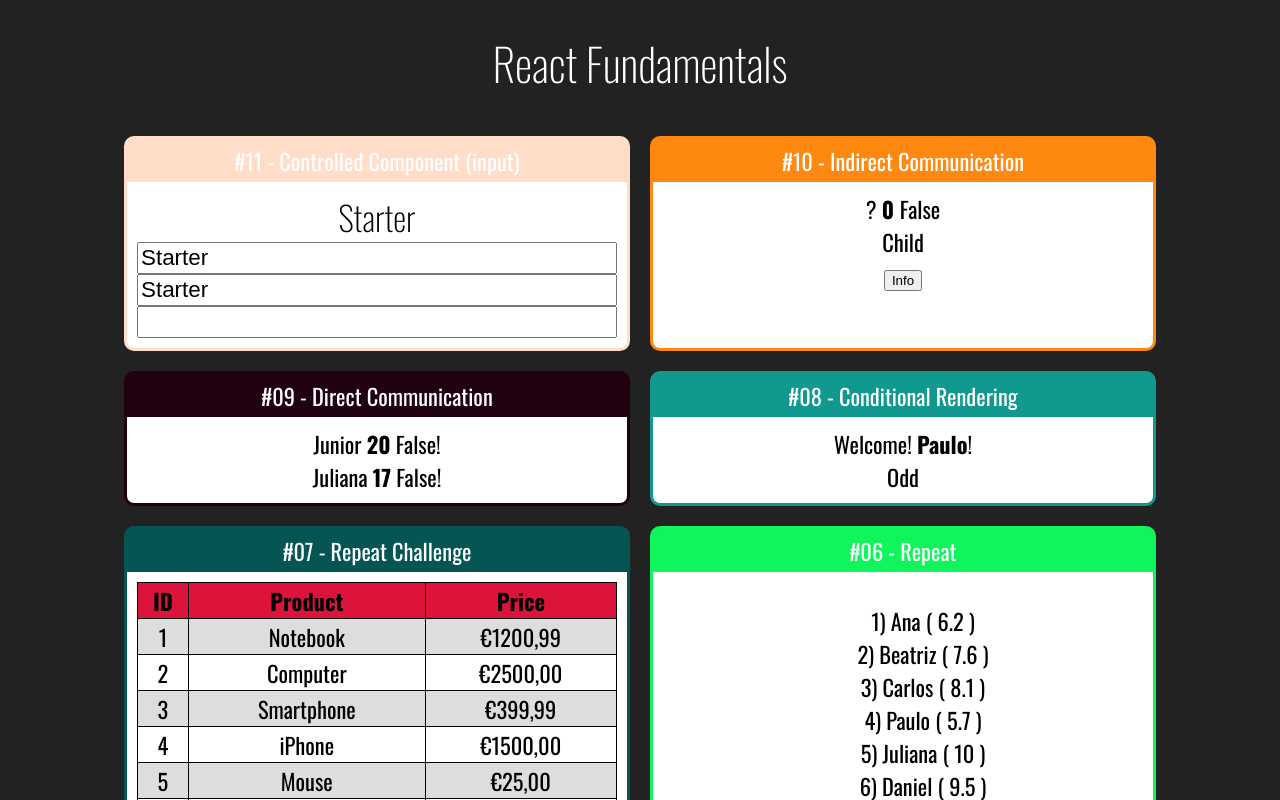
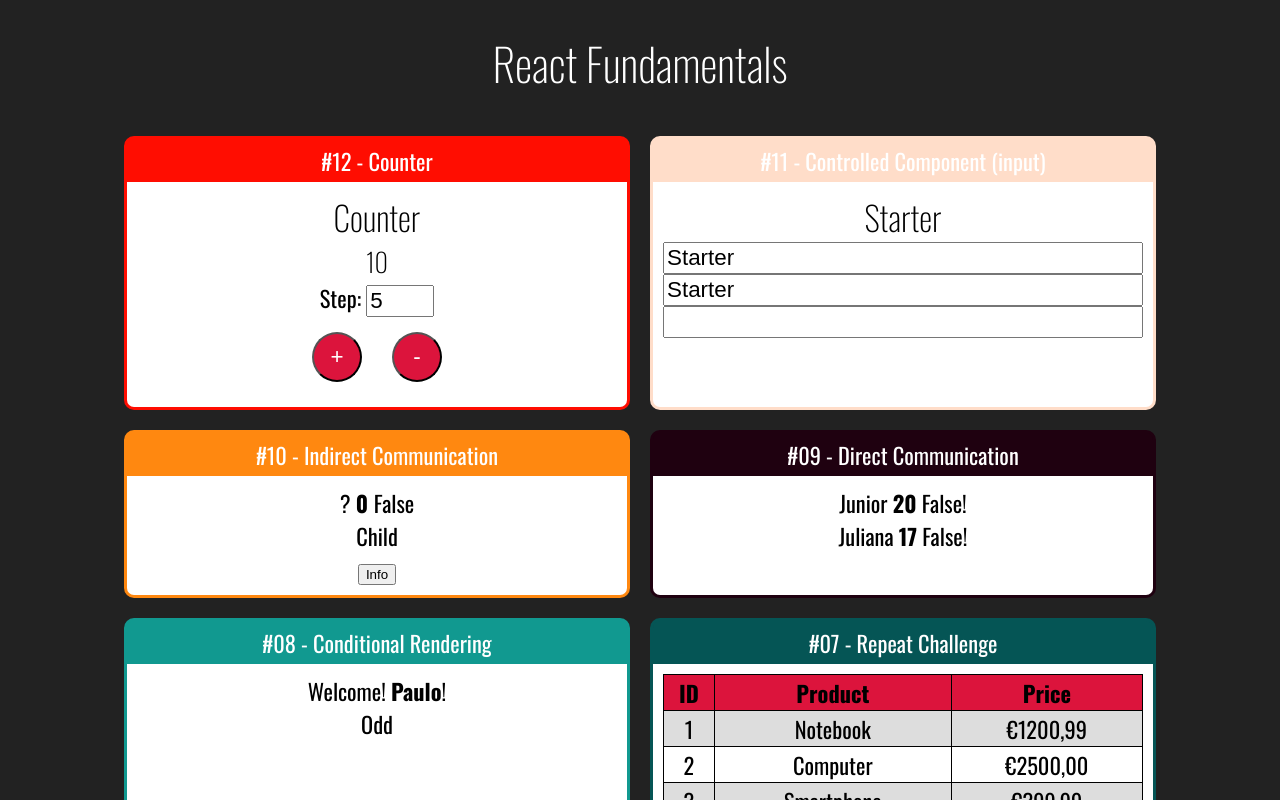
Before and after one commit to paulojosejr/react-redux, a React (Create React App) app in the folder fundamentals-react/: page / in a window 1280 px wide. Shown: the top 800 px of the page. Built offline with nearby package versions, Linux system fonts and the light colour scheme.

Commit message:
react counter

```diff
--- a/fundamentals-react/src/App.jsx
+++ b/fundamentals-react/src/App.jsx
@@ -1,6 +1,7 @@
 import './App.css'
 import React from 'react'
 
+import Counter from './components/counter/Counter'
 import Input from './components/form/Input'
 import IndirectFather from './components/communication/IndirectFather'
 import DirectFather from "./components/communication/DirectFather"
@@ -21,6 +22,9 @@ export default function App(props) {
         <div className="App">
             <h1>React Fundamentals</h1>
             <div className="Cards">
+                <Card title="#12 - Counter" color="#FF0d01">
+                    <Counter startNumber= {10}/>
+                </Card>
                 <Card title="#11 - Controlled Component (input)" color="#FFDDC9">
                     <Input />
                 </Card>
--- /dev/null
+++ b/fundamentals-react/src/components/counter/Counter.css
@@ -0,0 +1,14 @@
+.Counter input{
+    font-size: 1.4rem;
+    width: 60px;
+}
+
+.Counter button {
+    font-size: 1.4rem;
+    margin: 15px;
+    height: 50px;
+    width: 50px;
+    border-radius: 50%;
+    background-color: crimson;
+    color: #fff;
+}
--- /dev/null
+++ b/fundamentals-react/src/components/counter/Counter.jsx
@@ -0,0 +1,42 @@
+import "./Counter.css"
+import React, { Component } from 'react'
+
+class Counter extends Component {
+    state = {
+        number: this.props.startNumber || 0,
+        step: this.props.startStep || 5
+    }
+
+    inc = () => {
+        this.setState({
+            number: this.state.number + this.state.step
+        })
+    }
+    dec = () => {
+        this.setState({
+            number: this.state.number - this.state.step
+        })
+    }
+
+    setStep = (event) => {
+        this.setState({
+            step: +event.target.value
+        })
+    }
+
+    render() {
+        return (
+            <div className="Counter">
+                <h2>Counter</h2>
+                <h3>{this.state.number}</h3>
+                <div>
+                    <label htmlFor="stepInput">Step: </label>
+                    <input id="stepInput" type="number" value={this.state.step} onChange={this.setStep} />
+                </div>
+                <button onClick={this.inc}>+</button>
+                <button onClick={this.dec}>-</button>
+            </div>
+        )
+    }
+}
+export default Counter
```
